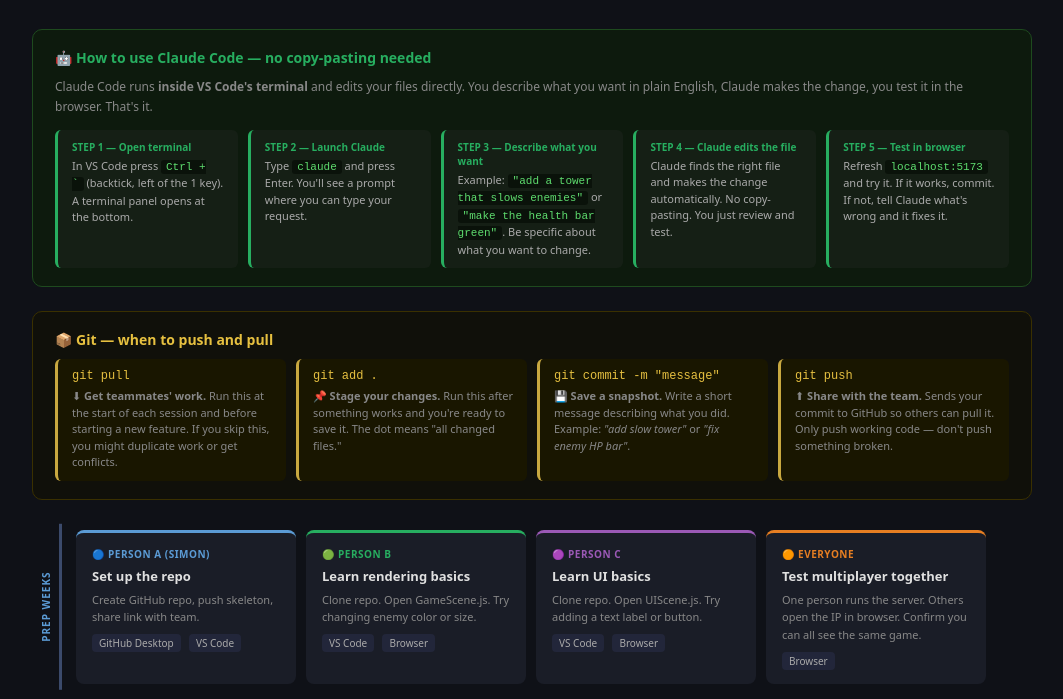
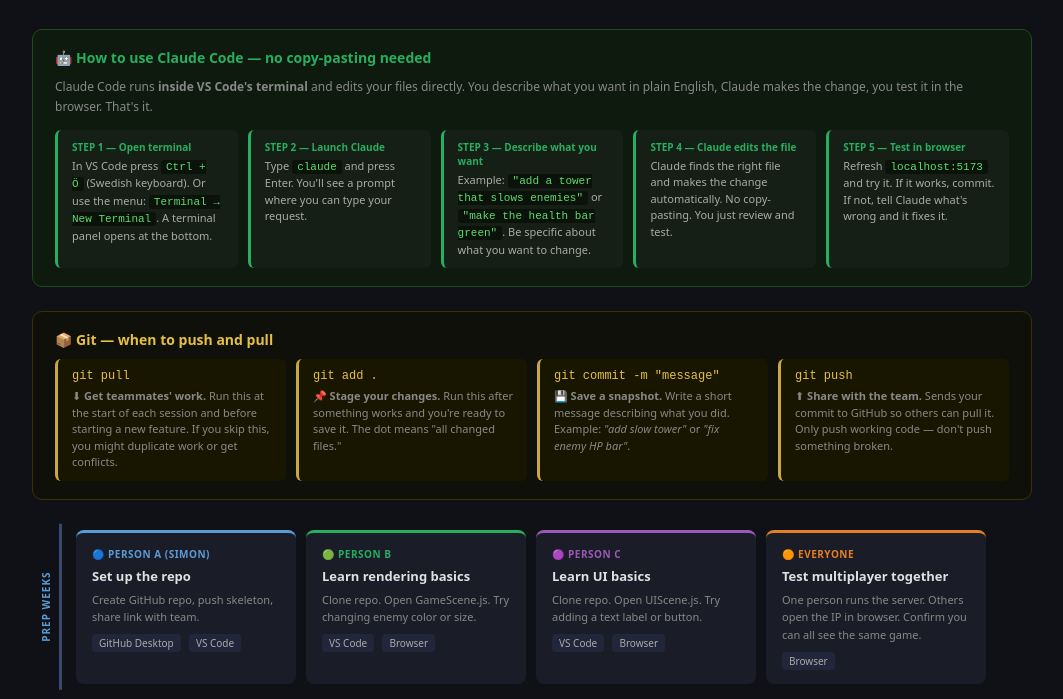
Before and after one commit to siwanlol/tower-defence, a plain HTML site: page workflow.html in a window 1280 px wide. Shown: the part 101-800 px from the top of the page, without its empty margins (108-1171 px from the left). Drawn offline with Linux system fonts and the light colour scheme.

Commit message:
Fix terminal shortcut for Swedish keyboard layout

```diff
--- a/workflow.html
+++ b/workflow.html
@@ -173,7 +173,7 @@
   <div class="steps-row">
     <div class="claude-step">
       <div class="num">STEP 1 — Open terminal</div>
-      <div class="text">In VS Code press <code>Ctrl + `</code> (backtick, left of the 1 key). A terminal panel opens at the bottom.</div>
+      <div class="text">In VS Code press <code>Ctrl + Ö</code> (Swedish keyboard). Or use the menu: <code>Terminal → New Terminal</code>. A terminal panel opens at the bottom.</div>
     </div>
     <div class="claude-step">
       <div class="num">STEP 2 — Launch Claude</div>
```
